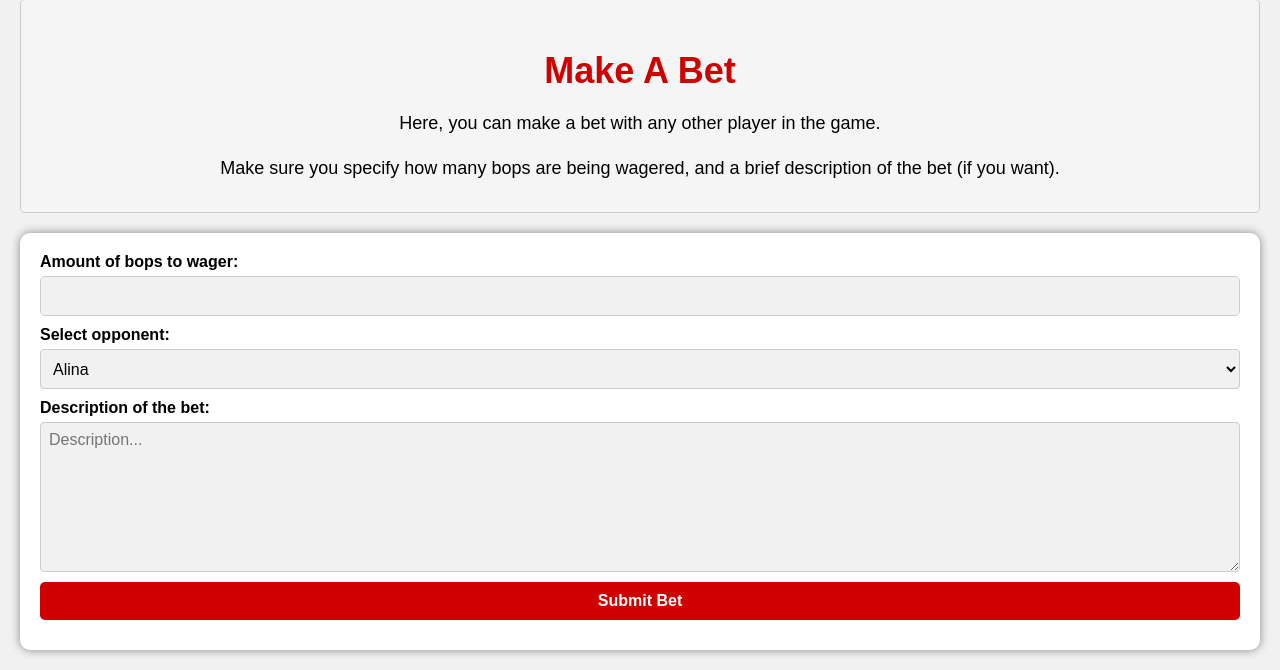
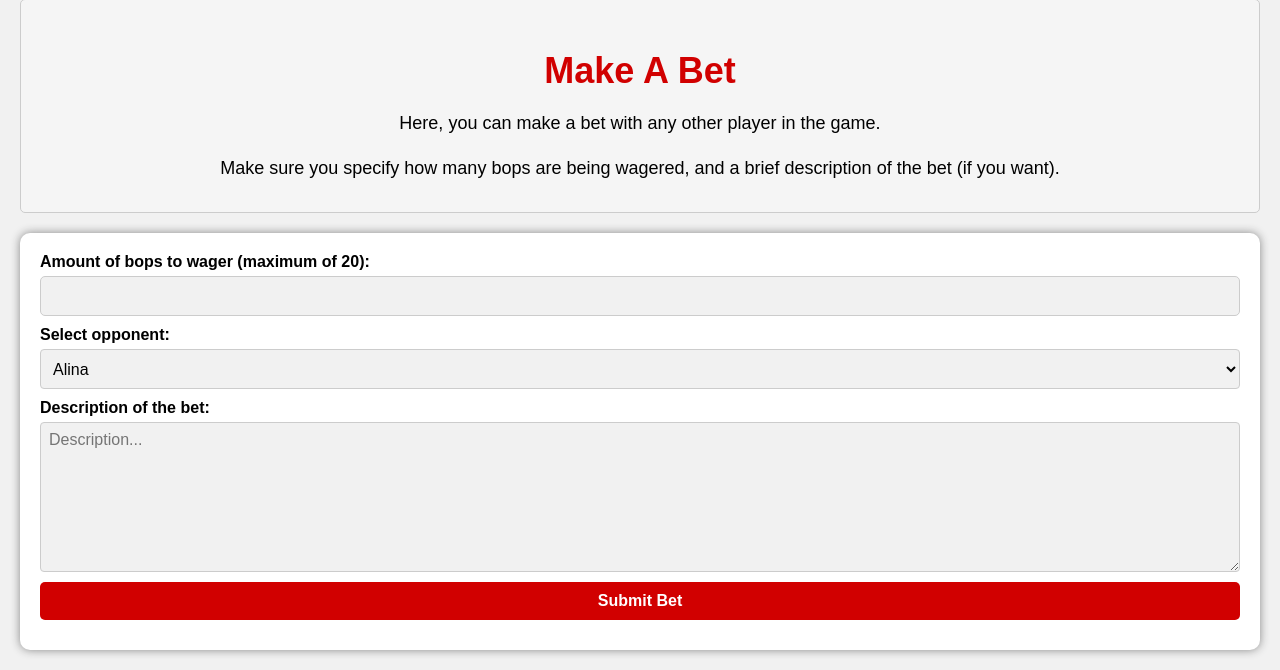
Before and after one commit to nishmistry/NakhBucks, a Flask app: page /make-a-bet in a window 1280 px wide. Shown: the part 177-847 px from the top of the page. Run offline with Flask 3, Linux system fonts and the light colour scheme; some libraries are stand-ins or nearby versions.

Commit message:
fixed some descriptions, adjusted input maximums, and fixed rounding errors with interest

```diff
--- a/app.py
+++ b/app.py
@@ -39,11 +39,11 @@ bopruptcy_board = {}
 def apply_interest():
     global user_balances
     for i in user_balances:
-        user_balances[i] = user_balances[i] * 1.10
+        user_balances[i] = round(user_balances[i] * 1.25)
     socketio.emit('force bop board reload')
 
 scheduler = BackgroundScheduler()
-scheduler.add_job(apply_interest, 'interval', hours=1)
+scheduler.add_job(apply_interest, 'interval', hours=3)
 scheduler.start()
 
 @socketio.on('send bet')
--- a/templates/bop-board.html
+++ b/templates/bop-board.html
@@ -36,7 +36,7 @@
         })
 
         socket.on('receive my balance', function(balance) {
-            $('#my_balance h3').text("Balance: " + balance);
+            $('#my_balance h3').text("BopBalance: " + balance);
         })
 
         socket.on('force bop board reload', function() {
@@ -70,12 +70,13 @@
             <h2>BopBoard</h2>
             <p id="greeting"> </p>
             <p>Here, you can see the current BopBalance of every member. You'll also be able to see and manage your own balance, declare bopruptcy, and see how much you've profited from other players declaring bopruptcy.</p>
+            <p>Remember, your BopBalance is how much you have to bop. If you declare bopruptcy, that means you owe other people bops (meaning you have to pay for them). Make sure you click the "I just bopped" button when you bop to reduce your balance!</p>
         </div>
 
         <div class="my_account">
             <div id="my_balance">
                 <h2 id="account"> </h2>
-                <h3>Balance: 0</h3>
+                <h3></h3>
             </div>
             <div id="my_actions">
                 <button type="submit" id="bopruptcy" value="bopruptcy">Declare Bopruptcy 🤣💀</button>
--- a/templates/make-a-bet.html
+++ b/templates/make-a-bet.html
@@ -30,8 +30,8 @@
 
         <div>
             <form id="bet_form" action="" method="POST">
-                <label for="bet_amount">Amount of bops to wager:</label>
-                <input type="number" name="bet_amount" class="bet_amount" min="1" required>
+                <label for="bet_amount">Amount of bops to wager (maximum of 20):</label>
+                <input type="number" name="bet_amount" class="bet_amount" min="1" max="20" required>
                 <label for="opponent">Select opponent:</label>
                 <select name="opponent" class="opponent" required>
                     <option value="Alina">Alina</option>
```
